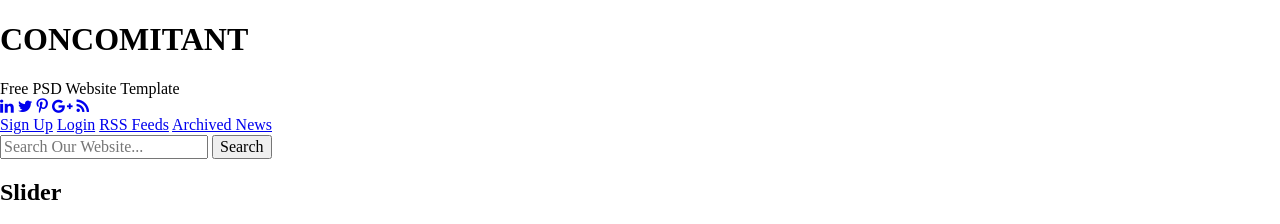
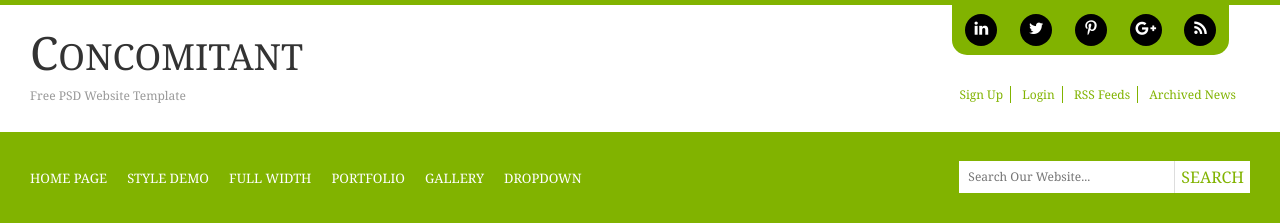
Before and after one commit to ivnikonGB/HTML5CSS3-Lesson7, a plain HTML site: page index.html in a window 1280 px wide. Shown: the top 224 px of the page. Drawn offline with Linux system fonts and the light colour scheme; grey boxes are pictures that could not be loaded.

Commit message:
header done

```diff
--- a/index.html
+++ b/index.html
@@ -8,30 +8,52 @@
     <link rel="stylesheet" href="style/normalize.css">
     <link rel="stylesheet" href="style/style.css">
 </head>
-<body>
+<body class="body">
     <header class="header">
+        <div class="logo-line__divider"></div>
         <div class="logo-line">
             <div class="logo-line__logo">
                 <h1 class="logo-line__header">CONCOMITANT</h1>
                 Free PSD Website Template
             </div>
-            <div class="logo-line__social">
-                <a href="#"><i class="fa fa-linkedin" aria-hidden="true"></i></a>
-                <a href="#"><i class="fa fa-twitter" aria-hidden="true"></i></a>
-                <a href="#"><i class="fa fa-pinterest-p" aria-hidden="true"></i></a>
-                <a href="#"><i class="fa fa-google-plus" aria-hidden="true"></i></a>
-                <a href="#"><i class="fa fa-rss" aria-hidden="true"></i></a>
+            <div class="logo-line__social-menu-wrapper">
+                <div class="logo-line__social">
+                    <a class="logo-line__link" href="#"><i class="fa fa-linkedin" aria-hidden="true"></i></a>
+                    <a class="logo-line__link" href="#"><i class="fa fa-twitter" aria-hidden="true"></i></a>
+                    <a class="logo-line__link" href="#"><i class="fa fa-pinterest-p" aria-hidden="true"></i></a>
+                    <a class="logo-line__link" href="#"><i class="fa fa-google-plus" aria-hidden="true"></i></a>
+                    <a class="logo-line__link" href="#"><i class="fa fa-rss" aria-hidden="true"></i></a>
+                </div>
+                <nav class="logo-line__user-menu">
+                    <a class="logo-line__user-menu-item" href="#">Sign Up</a >
+                    <a class="logo-line__user-menu-item"  href="#">Login</a class="logo-line__user-menu-item">
+                    <a class="logo-line__user-menu-item"  href="#">RSS Feeds</a class="logo-line__user-menu-item">
+                    <a class="logo-line__user-menu-item"  href="#">Archived News</a class="logo-line__user-menu-item">
+                </nav>
             </div>
-            <nav class="logo-line__user-menu">
-                <a href="#">Sign Up</a>
-                <a href="#">Login</a>
-                <a href="#">RSS Feeds</a>
-                <a href="#">Archived News</a>
-            </nav>
         </div>
         <div class="main-menu-and-search">
             <nav class="main-menu">
-
+                <ul class="main-menu__list">
+                    <li class="main-menu__item">
+                        <a href="#" class="main-menu__link">Home page</a>
+                    </li>
+                    <li class="main-menu__item">
+                        <a href="#" class="main-menu__link">Style demo</a>
+                    </li>
+                    <li class="main-menu__item">
+                        <a href="#" class="main-menu__link">Full width</a>
+                    </li>
+                    <li class="main-menu__item">
+                        <a href="#" class="main-menu__link">Portfolio</a>
+                    </li>
+                    <li class="main-menu__item">
+                        <a href="#" class="main-menu__link">Gallery</a>
+                    </li>
+                    <li class="main-menu__item">
+                        <a href="#" class="main-menu__link">Dropdown</a>
+                    </li>
+                </ul>
             </nav>
             <div class="search">
                 <input class="search__input" type="text" placeholder="Search Our Website...">
--- a/style/style.css
+++ b/style/style.css
@@ -0,0 +1,134 @@
+.body {
+    margin: 0;
+    padding: 0;
+    font-family: Georgia;
+}
+
+.logo-line__divider {
+    height: 5px;
+    background-color: #81b300;
+}
+
+.logo-line {
+    padding: 0 37px 30px 30px;
+    display: flex;
+    justify-content: space-between;
+    /* align-items: center; */
+}
+
+.logo-line__logo {
+    color: #999999;
+    font-size: 12px;
+    font-weight: 400;
+    line-height: 12px;
+}
+
+.logo-line__header {
+    color: #333333;
+    font-size: 36px;
+    font-weight: 400;
+    line-height: 36px;
+    text-transform: uppercase;
+    margin-bottom: 15px;
+}
+
+.logo-line__header::first-letter {
+    font-size: 46px;
+    line-height: 46px;
+}
+
+.logo-line__social-menu-wrapper {
+    display: flex;
+    flex-direction: column;
+    justify-content: space-between;
+}
+
+.logo-line__social {
+    width: 251px;
+    background-color: #81b300;
+    padding: 9px 13px;
+    display: flex;
+    justify-content: space-between;
+    border-radius: 0 0 15px 15px;
+}
+
+.logo-line__link {
+    display: inline-block;
+    width: 32px;
+    height: 32px;
+    background-color: black;
+    border-radius: 50%;
+    text-align: center;
+    color: #ffffff;
+}
+
+.logo-line__link:hover {
+    background-color: #00acee;
+}
+
+.logo-line__link i {
+    margin-top: 6px;
+}
+
+.logo-line__user-menu-item {
+    color: #81b300;
+    font-size: 12px;
+    font-weight: 400;
+    line-height: 14.4px;
+    text-decoration: none;
+    padding: 0 7px;
+}
+
+.logo-line__user-menu-item:not(:last-child) {
+    border-right: 1px solid #81b300;
+
+}
+
+.main-menu-and-search {
+    background-color: #81b300;
+    display: flex;
+    justify-content: space-between;
+    align-items: center;
+    padding: 20px 30px;
+}
+
+.main-menu__list {
+    display: flex;
+    justify-content: space-between;
+    align-items: center;
+    list-style: none;
+    padding: 0;
+}
+
+.main-menu__link {
+    color: #ffffff;
+    font-size: 13px;
+    font-weight: 400;
+    line-height: 13px;
+    text-transform: uppercase;
+    text-decoration: none;
+    padding-right: 20px;
+}
+
+.main-menu__link:hover {
+    color: #000000;
+}
+
+.search {
+    display: flex;
+}
+
+.search__input {
+    width: 215px;
+    border: none;
+    font-size: 12px;
+    padding: 9px;
+}
+
+.search__button {
+    background-color: #ffffff;
+    border: none;
+    border-left: 1px solid #dddddd;
+    color: #81b300;
+    text-transform: uppercase;
+}
```
